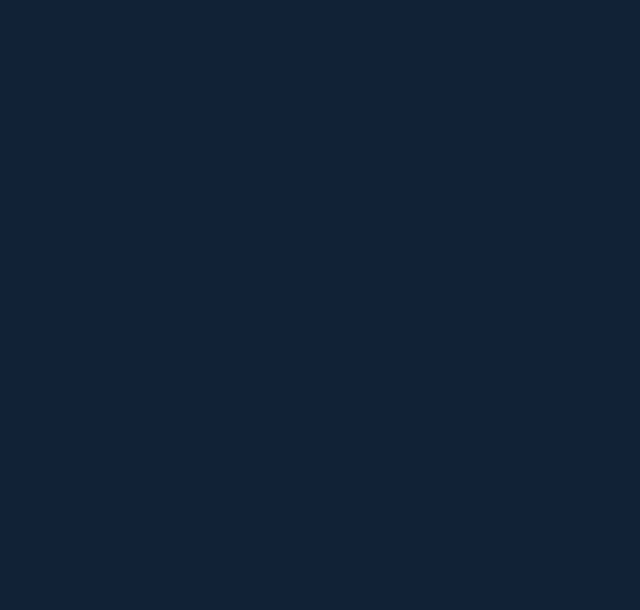
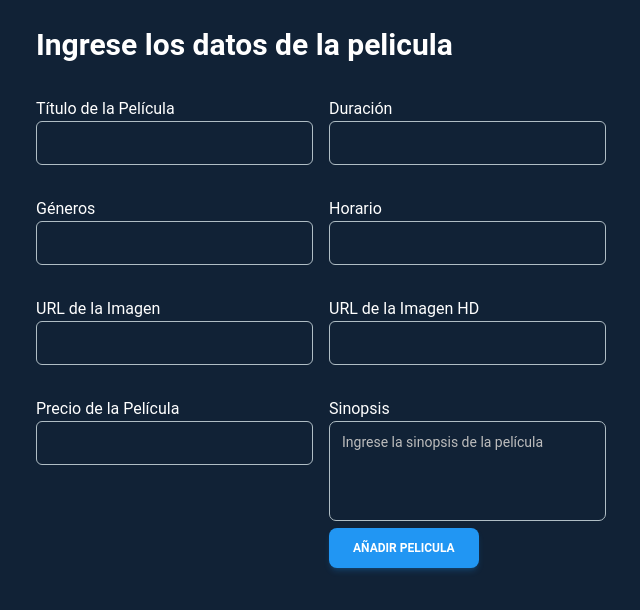
Before and after one commit to VargaScript/luxynema_admin, a React (Vite) app: page /add in a window 1280 px wide. Before the commit this address had no page. Shown: the top 610 px of the page, without its empty margins (249-889 px from the left). Built offline with nearby package versions, Linux system fonts and the light colour scheme.

Commit message:
cambios admin

```diff
--- a/src/App.jsx
+++ b/src/App.jsx
@@ -4,6 +4,7 @@ import "./App.css";
 import { Button } from "@material-tailwind/react";
 import { Header } from "./components/Header/Header";
 import { Clients } from "./components/Clients/Clients";
+import { AddMovie } from "./components/AddMovie/AddMovie";
 
 function App() {
   return (
@@ -11,6 +12,8 @@ function App() {
       <Routes>
         <Route path="/" element={<Header />}></Route>
         <Route path="/clients" element={<Clients />}></Route>
+        <Route path="/add" element={<AddMovie />}></Route>
+
       </Routes>
     </>
   );
--- a/src/components/AddMovie/AddMovie.jsx
+++ b/src/components/AddMovie/AddMovie.jsx
@@ -1,5 +1,5 @@
 import React from "react";
-import MovieForm from "../MovieForm/MovieForm";
+import { MovieForm } from "../MovieForm/MovieForm";
 
 export const AddMovie = () => {
   const handleOnSubmit = (movie) => {
--- a/src/components/MovieForm/MovieForm.jsx
+++ b/src/components/MovieForm/MovieForm.jsx
@@ -1,8 +1,14 @@
 import React, { useState } from "react";
-import { Form, Button } from "react-bootstrap";
 import { v4 as uuidv4 } from "uuid";
+import {
+  Button,
+  Input,
+  Form,
+  Typography,
+  Textarea,
+} from "@material-tailwind/react";
 
-export const MovieForm = () => {
+export const MovieForm = (props) => {
   const [pelicula, setPelicula] = useState({
     duracion: props.pelicula ? props.pelicula.duracion : "",
     generos: props.pelicula ? props.pelicula.generos : "",
@@ -12,7 +18,6 @@ export const MovieForm = () => {
     precio: props.pelicula ? props.pelicula.precio : "",
     sinopsis: props.pelicula ? props.pelicula.sinopsis : "",
     titulo: props.pelicula ? props.pelicula.titulo : "",
-    precio: props.pelicula ? props.pelicula.precio : "",
   });
 
   const [errorMsg, setErrorMsg] = useState("");
@@ -125,5 +130,123 @@ export const MovieForm = () => {
         break;
     }
   };
-  return <div>MovieForm</div>;
+  return (
+    <>
+      <div className="container">
+        <div className="flex flex-wrap justify-center">
+          <div className="main-form text-white container w-full sm:w-1/2">
+            <Typography className="text-white mt-6" variant="h3">
+              Ingrese los datos de la pelicula
+            </Typography>
+            {errorMsg && <p className="errorMsg">{errorMsg}</p>}
+            <form
+              onSubmit={handleOnSubmit}
+              className="mt-8 mb-2 max-w-screen-lg"
+            >
+              <div className="grid grid-cols-1 sm:grid-cols-2 gap-4">
+                <div className="form-control mb-4" controlId="titulo">
+                  <label className="label">Título de la Película</label>
+                  <Input
+                    variant="outlined"
+                    type="text"
+                    size="lg"
+                    name="titulo"
+                    value={titulo}
+                    placeholder="Ingrese el título de la película"
+                    onChange={handleInputChange}
+                  />
+                </div>
+                <div className="form-control mb-4" controlId="duracion">
+                  <label className="label">Duración</label>
+                  <Input
+                    variant="outlined"
+                    type="text"
+                    size="lg"
+                    name="duracion"
+                    value={duracion}
+                    placeholder="Ingrese la duración de la película"
+                    onChange={handleInputChange}
+                  />
+                </div>
+                <div className="form-control mb-4" controlId="generos">
+                  <label className="label">Géneros</label>
+                  <Input
+                    variant="outlined"
+                    type="text"
+                    size="lg"
+                    name="generos"
+                    value={generos}
+                    placeholder="Ingrese los géneros de la película"
+                    onChange={handleInputChange}
+                  />
+                </div>
+                <div className="form-control mb-4" controlId="horario">
+                  <label className="label">Horario</label>
+                  <Input
+                    variant="outlined"
+                    type="text"
+                    size="lg"
+                    name="horario"
+                    value={horario}
+                    placeholder="Ingrese el horario de la película"
+                    onChange={handleInputChange}
+                  />
+                </div>
+                <div className="form-control mb-4" controlId="img_url">
+                  <label className="label">URL de la Imagen</label>
+                  <Input
+                    variant="outlined"
+                    type="text"
+                    size="lg"
+                    name="img_url"
+                    value={img_url}
+                    placeholder="Ingrese la URL de la imagen"
+                    onChange={handleInputChange}
+                  />
+                </div>
+                <div className="form-control mb-4" controlId="img_url_hd">
+                  <label className="label">URL de la Imagen HD</label>
+                  <Input
+                    variant="outlined"
+                    type="text"
+                    size="lg"
+                    name="img_url_hd"
+                    value={img_url_hd}
+                    placeholder="Ingrese la URL de la imagen HD"
+                    onChange={handleInputChange}
+                  />
+                </div>
+                <div className="form-control mb-4" controlId="precio">
+                  <label className="label">Precio de la Película</label>
+                  <Input
+                    variant="outlined"
+                    type="text"
+                    size="lg"
+                    name="precio"
+                    value={precio}
+                    placeholder="Ingrese el precio de la película"
+                    onChange={handleInputChange}
+                  />
+                </div>
+                <div className="form-control mb-4" controlId="sinopsis">
+                  <label className="label">Sinopsis</label>
+                  <Textarea
+                    color="blue-gray"
+                    className="input-control"
+                    name="sinopsis"
+                    value={sinopsis}
+                    placeholder="Ingrese la sinopsis de la película"
+                    onChange={handleInputChange}
+                  />
+                  <Button type="submit" color="blue" className="btn-primary">
+                    Añadir Pelicula
+                  </Button>
+                </div>
+              </div>
+            </form>
+          </div>
+        </div>
+      </div>
+    </>
+  );
 };
--- a/src/routeur/routeurApp.js
+++ /dev/null
@@ -1,23 +0,0 @@
-import React from 'react';
-import { BrowserRouter, Switch, Route } from 'react-router-dom';
-import Header from '../components/Header';
-import { AddMovie } from '../components/AddMovie/AddMovie';
-import { ListMovies } from '../components/ListMovies/ListMovies';
-
-const routeurApp = () => {
-  return (
-    <BrowserRouter>
-      <div>
-        <Header />
-        <div className="main-content">
-          <Switch>
-            <Route component={ListMovies} path="/" exact={true} />
-            <Route component={AddMovie} path="/add" />
-          </Switch>
-        </div>
-      </div>
-    </BrowserRouter>
-  );
-};
-
-export default routeurApp;
```
